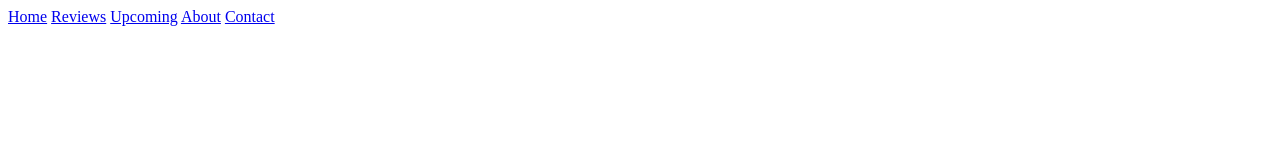
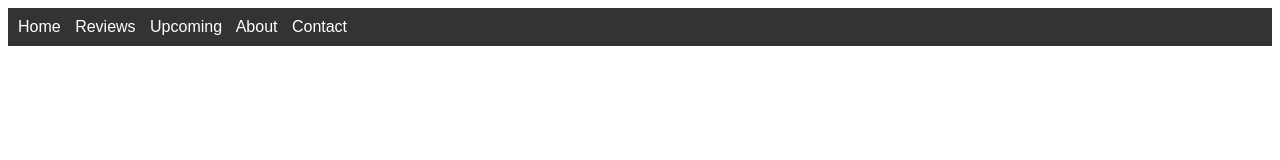
Before and after one commit to kusumadama/Movie-Review-Github-copilot, a plain HTML site: page index.html in a window 1280 px wide. Drawn offline with Linux system fonts and the light colour scheme.

Commit message:
Update index.html

```diff
--- a/index.html
+++ b/index.html
@@ -6,6 +6,22 @@
     <title>Movie Review Site</title>
     <style>
         /* Add your CSS here */
+        body {
+            font-family: Arial, sans-serif;
+        }
+        nav {
+            background-color: #333;
+            color: #fff;
+            padding: 10px;
+        }
+        nav a {
+            color: #fff;
+            margin-right: 10px;
+            text-decoration: none;
+        }
+        section {
+            margin: 20px 0;
+        }
     </style>
 </head>
 <body>
```
